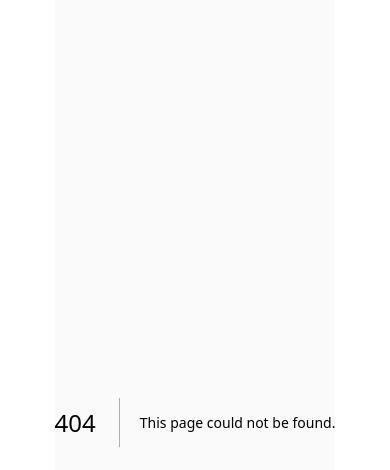
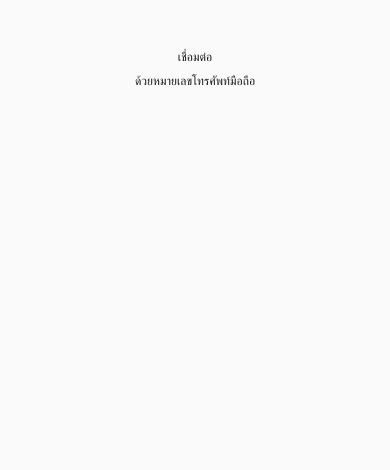
Before and after one commit to Teneieiza/Unit-test-Frontend, a Next.js app: page /phone in a window 390 px wide. Before the commit this address had no page. Shown: the top 470 px of the page. Built offline with nearby package versions, Linux system fonts and the light colour scheme.

Commit message:
Create Phonepage

```diff
--- /dev/null
+++ b/app/phone/page.tsx
@@ -0,0 +1,18 @@
+import styles from "./phone.module.css"
+
+export default function PhonePage() {
+  return (
+    <div className={styles.page}>
+      <div className={styles.container}>
+        <div className={styles.header}>
+          <p>
+            เชื่อมต่อ
+          </p>
+          <p>ด้วยหมายเลขโทรศัพท์มือถือ</p>
+        </div>
+
+      </div>
+
+    </div>
+  )
+}
```
